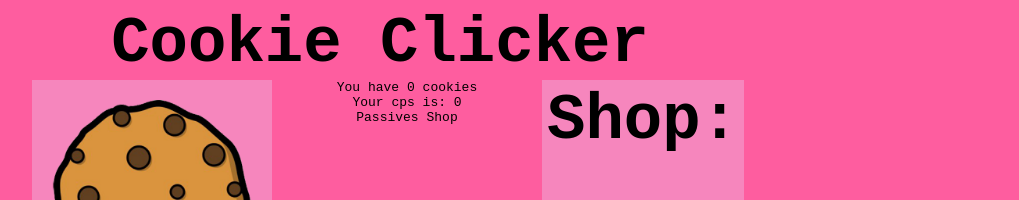
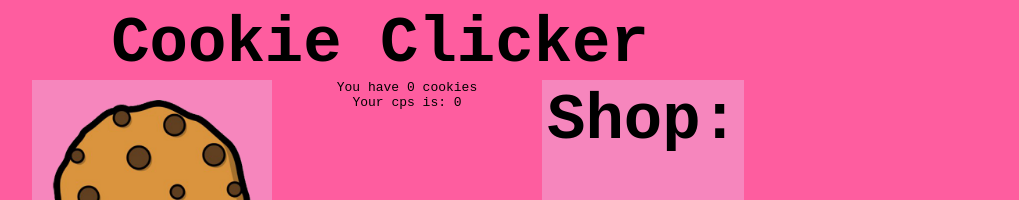
Before and after one commit to angus2468/week-3-project, a plain HTML site: page index.html in a window 1280 px wide. Shown: the top 200 px of the page, without its empty margins (260-1279 px from the left). Drawn offline with Linux system fonts and the light colour scheme; no server answers.

Commit message:
removed passives shop

```diff
--- a/index.html
+++ b/index.html
@@ -16,7 +16,6 @@
       <div class="cookieDisplays">
         <div id="cookieDisplay"></div>
         <div id="cpsDisplay"></div>
-        <div id="passivesShop">Passives Shop</div>
       </div>
       <div class="shop">
         <div id="shopContainer"><p class="bigText">Shop:</p></div>
```
